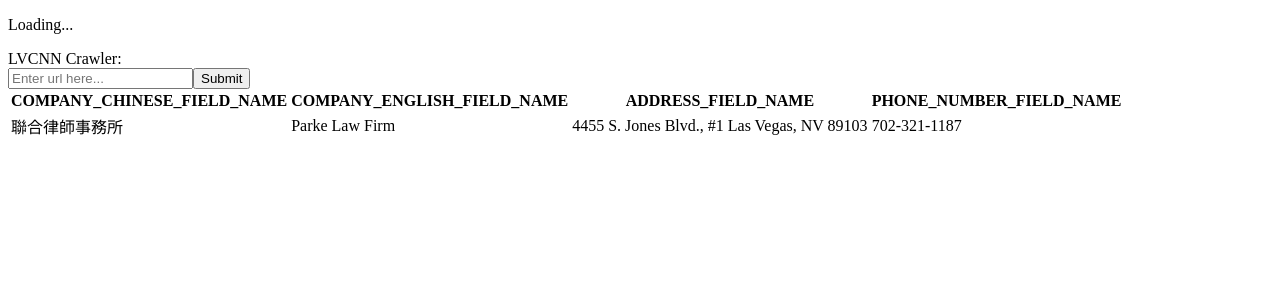
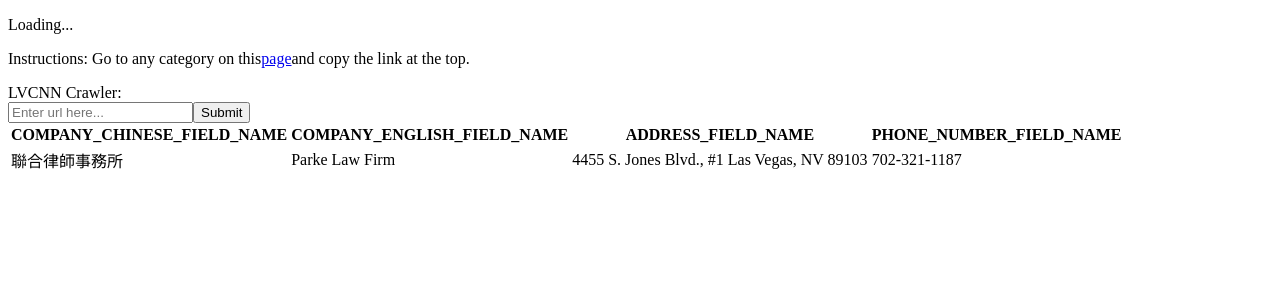
Before and after one commit to twbluenaxela/LVChineseBusinessCrawler, a React (Create React App) app: page / in a window 1280 px wide. Shown: the top 300 px of the page. Built offline with nearby package versions, Linux system fonts and the light colour scheme; no server answers.

Commit message:
Heroku setup

```diff
--- a/src/Components/pachong.jsx
+++ b/src/Components/pachong.jsx
@@ -69,6 +69,10 @@
     <div className="pachong">
       <header className="App-header">
         <p>{!data ? "Loading..." : data}</p>
+        <p>Instructions: Go to any category on this
+          <a href="https://www.lvcnn.com/list.php">page</a>
+          and copy the link at the top.
+        </p>
         <form onSubmit={handleSubmit} >
           <label>LVCNN Crawler:
             <br />
```
